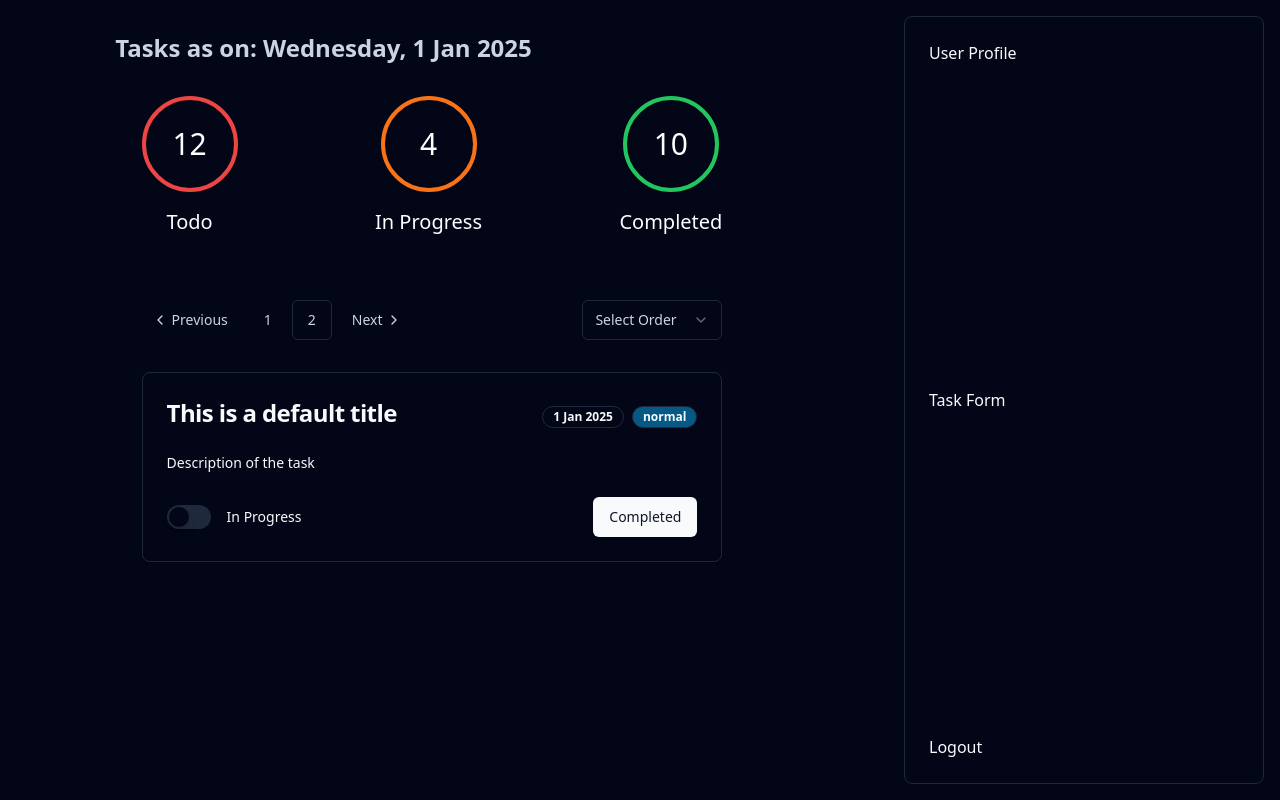
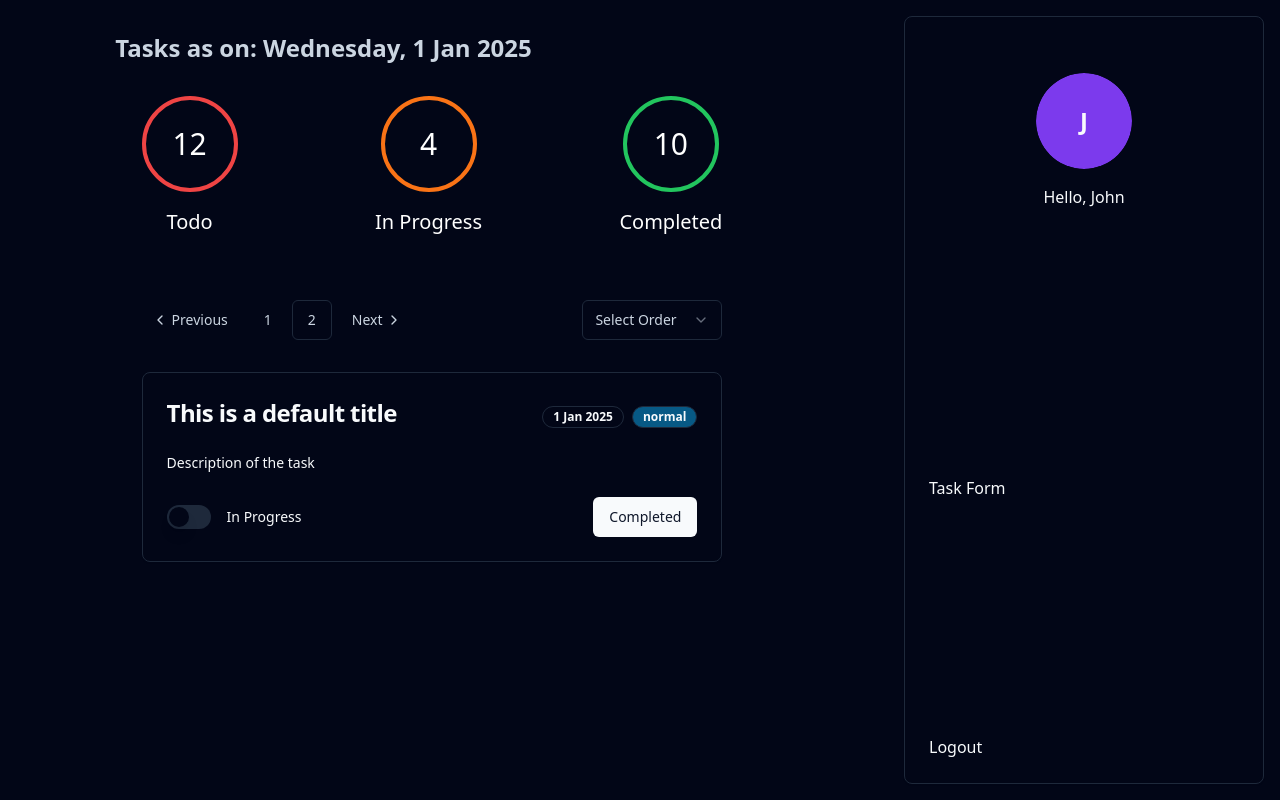
Before and after one commit to manikbajaj/fullstack-react, a React (Vite) app: page /tasks in a window 1280 px wide. Built offline with nearby package versions, Linux system fonts and the light colour scheme.

Commit message:
Final coed for FSDB795

```diff
--- a/package.json
+++ b/package.json
@@ -11,6 +11,7 @@
   },
   "dependencies": {
     "@hookform/resolvers": "^3.9.0",
+    "@radix-ui/react-avatar": "^1.1.1",
     "@radix-ui/react-label": "^2.1.0",
     "@radix-ui/react-select": "^2.1.2",
     "@radix-ui/react-slot": "^1.1.0",
--- /dev/null
+++ b/src/components/ui/avatar.jsx
@@ -0,0 +1,39 @@
+import * as AvatarPrimitive from "@radix-ui/react-avatar";
+import * as React from "react";
+
+import { cn } from "@/lib/utils";
+
+const Avatar = React.forwardRef(({ className, ...props }, ref) => (
+  <AvatarPrimitive.Root
+    ref={ref}
+    className={cn(
+      "relative flex h-24 w-24 shrink-0 overflow-hidden rounded-full",
+      className
+    )}
+    {...props}
+  />
+));
+Avatar.displayName = AvatarPrimitive.Root.displayName;
+
+const AvatarImage = React.forwardRef(({ className, ...props }, ref) => (
+  <AvatarPrimitive.Image
+    ref={ref}
+    className={cn("aspect-square h-full w-full", className)}
+    {...props}
+  />
+));
+AvatarImage.displayName = AvatarPrimitive.Image.displayName;
+
+const AvatarFallback = React.forwardRef(({ className, ...props }, ref) => (
+  <AvatarPrimitive.Fallback
+    ref={ref}
+    className={cn(
+      "flex h-full w-full items-center justify-center rounded-full bg-violet-600 dark:bg-violet-600",
+      className
+    )}
+    {...props}
+  />
+));
+AvatarFallback.displayName = AvatarPrimitive.Fallback.displayName;
+
+export { Avatar, AvatarImage, AvatarFallback };
--- a/src/components/userProfile/userProfile.jsx
+++ b/src/components/userProfile/userProfile.jsx
@@ -1,3 +1,21 @@
-export function UserProfile() {
-  return <div>User Profile</div>;
+import { Avatar, AvatarFallback } from "@/components/ui/avatar";
+
+import PropTypes from "prop-types";
+
+export function UserProfile(props) {
+  const { firstName = "John" } = props;
+  return (
+    <div className="flex flex-col w-full py-8 items-center">
+      <Avatar className="mb-4">
+        <AvatarFallback className="text-2xl font-semibold">
+          {firstName.slice(0, 1)}
+        </AvatarFallback>
+      </Avatar>
+      <h4>Hello, {firstName}</h4>
+    </div>
+  );
 }
+
+UserProfile.propTypes = {
+  firstName: PropTypes.string,
+};
```
Also changed, not shown: 1 other file (tests, documents, lock files or other folders).
